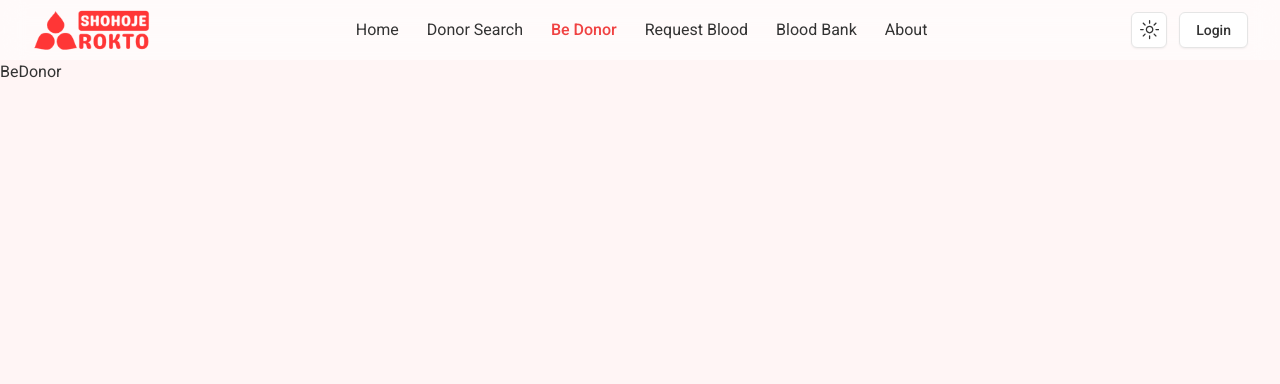
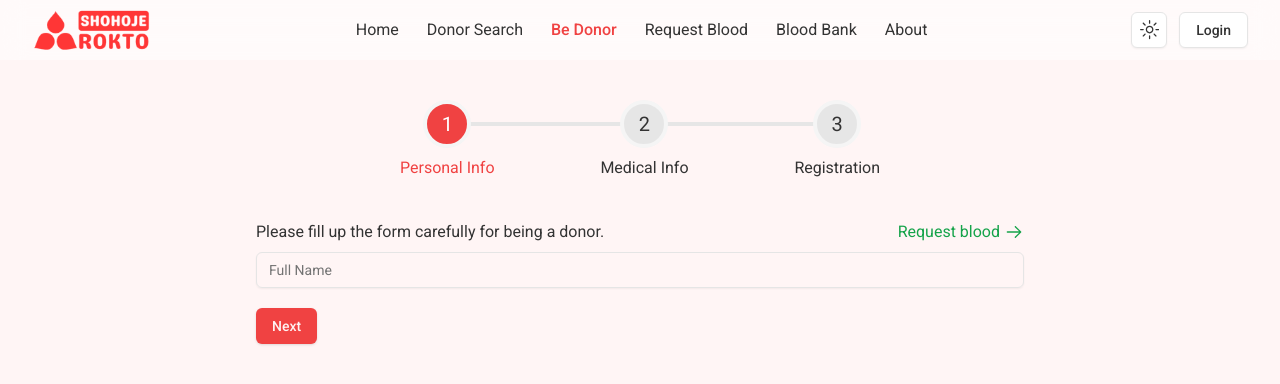
Before and after one commit to NH-Shohan/Shohoje-Rokto, a Next.js app: page /be-donor in a window 1280 px wide. Shown: the top 384 px of the page. Built offline with nearby package versions, Linux system fonts and the light colour scheme.

Commit message:
be donor stepper feature added

```diff
--- a/package.json
+++ b/package.json
@@ -15,9 +15,11 @@
     "@radix-ui/react-icons": "^1.3.0",
     "@radix-ui/react-label": "^2.0.2",
     "@radix-ui/react-popover": "^1.0.7",
+    "@radix-ui/react-progress": "^1.0.3",
     "@radix-ui/react-select": "^2.0.0",
     "@radix-ui/react-slot": "^1.0.2",
     "@radix-ui/react-tooltip": "^1.0.7",
+    "@vercel/speed-insights": "^1.0.10",
     "class-variance-authority": "^0.7.0",
     "clsx": "^2.1.0",
     "cmdk": "^0.2.1",
@@ -31,6 +33,7 @@
     "tailwindcss-animate": "^1.0.7"
   },
   "devDependencies": {
+    "@types/react": "^18.2.58",
     "autoprefixer": "^10.0.1",
     "eslint": "^8",
     "eslint-config-next": "14.1.0",
--- /dev/null
+++ b/src/app/(Be_Donor)/PersonalInfo.jsx
@@ -0,0 +1,24 @@
+import { Input } from "@/components/ui/input";
+import { ArrowRightIcon } from "@radix-ui/react-icons";
+import Link from "next/link";
+
+const PersonalInfo = () => {
+  return (
+    <div className="flex flex-col gap-2">
+      <div className="flex justify-between">
+        <p>Please fill up the form carefully for being a donor.</p>
+        <Link
+          href="/request-blood"
+          className="text-green-600 hover:text-green-700 hover:underline flex gap-1 items-center"
+        >
+          Request blood
+          <ArrowRightIcon className="w-5 h-5" />
+        </Link>
+      </div>
+
+      <Input type="text" placeholder="Full Name" id={"name"} name="name" />
+    </div>
+  );
+};
+
+export default PersonalInfo;
--- /dev/null
+++ b/src/app/(Be_Donor)/Stepper.jsx
@@ -0,0 +1,100 @@
+"use client";
+import { Button } from "@/components/ui/button";
+import { Progress } from "@/components/ui/progress";
+import { useState } from "react";
+
+const Stepper = ({ stepsConfig = [] }) => {
+  const [currentStep, setCurrentStep] = useState(1);
+  const [isComplete, setIsComplete] = useState(false);
+
+  if (stepsConfig.length === 0) {
+    return <></>;
+  }
+
+  const handleNext = () => {
+    setCurrentStep((prevStep) => {
+      if (prevStep === stepsConfig.length) {
+        setIsComplete(true);
+        return prevStep;
+      } else {
+        return prevStep + 1;
+      }
+    });
+  };
+
+  const handlePrev = () => {
+    setCurrentStep((nextStep) => {
+      if (nextStep === stepsConfig[0]) {
+        setIsComplete(false);
+        return nextStep;
+      } else {
+        return nextStep - 1;
+      }
+    });
+  };
+
+  const calculateProgressBarWidth = () => {
+    return ((currentStep - 1) / (stepsConfig.length - 1)) * 100;
+  };
+
+  const ActiveComponent = stepsConfig[currentStep - 1]?.Component;
+
+  return (
+    <div className="max-w-3xl mx-auto">
+      <div className="relative flex justify-center">
+        <div className="flex justify-between my-10 w-[480px]">
+          {stepsConfig.map((step, index) => (
+            <div key={index} className="text-center flex flex-col items-center">
+              <div
+                className={`bg-accent w-12 h-12 text-xl flex justify-center items-center rounded-full mb-2 border-[4px] border-background ${
+                  currentStep > index + 1 || isComplete
+                    ? "bg-green-600 text-white"
+                    : ""
+                } ${currentStep === index + 1 ? "bg-primary text-white" : ""}`}
+              >
+                {currentStep > index + 1 || isComplete ? (
+                  <span>&#10003;</span>
+                ) : (
+                  index + 1
+                )}
+              </div>
+              <div
+                className={`${
+                  currentStep > index + 1 || isComplete ? "text-green-600" : ""
+                } ${currentStep === index + 1 ? "text-primary" : ""}`}
+              >
+                {step.name}
+              </div>
+            </div>
+          ))}
+        </div>
+        <Progress
+          className="absolute top-[62px] w-[350px] -z-10"
+          value={calculateProgressBarWidth()}
+        />
+      </div>
+
+      <ActiveComponent />
+
+      <div className="flex gap-4 mt-5">
+        {!isComplete && (
+          <>
+            {currentStep !== 1 && (
+              <Button onClick={handlePrev}>
+                {stepsConfig.length === currentStep ? "Previous" : "Previous"}
+              </Button>
+            )}
+
+            {currentStep !== stepsConfig.length && (
+              <Button onClick={handleNext}>
+                {stepsConfig.length === currentStep ? "Finish" : "Next"}
+              </Button>
+            )}
+          </>
+        )}
+      </div>
+    </div>
+  );
+};
+
+export default Stepper;
--- /dev/null
+++ b/src/app/(Be_Donor)/be-donor/page.jsx
@@ -0,0 +1,28 @@
+"use client";
+import PersonalInfo from "../PersonalInfo";
+import Stepper from "../Stepper";
+
+const REGISTER_STEPS = [
+  {
+    name: "Personal Info",
+    Component: () => <PersonalInfo />,
+  },
+  {
+    name: "Medical Info",
+    Component: () => <div>Medical Info</div>,
+  },
+  {
+    name: "Registration",
+    Component: () => <div>Registration</div>,
+  },
+];
+
+const BeDonor = () => {
+  return (
+    <div className="container">
+      <Stepper stepsConfig={REGISTER_STEPS} />
+    </div>
+  );
+};
+
+export default BeDonor;
--- a/src/app/(Donor_Search)/DonorCard.jsx
+++ b/src/app/(Donor_Search)/DonorCard.jsx
@@ -33,20 +33,6 @@ const DonorCard = ({ donors }) => {
 
   useEffect(() => {
     setIsClient(true);
-    const storedPage = localStorage.getItem("currentPage");
-    if (storedPage) {
-      setCurrentPage(parseInt(storedPage));
-    }
-
-    const timeoutId = setTimeout(() => {
-      localStorage.removeItem("currentPage");
-    }, 5 * 60 * 1000);
-
-    return () => clearTimeout(timeoutId);
-  }, []);
-
-  useEffect(() => {
-    setIsClient(true);
     const storedData = localStorage.getItem("filterValues");
     if (storedData) {
       const filters = JSON.parse(storedData);
@@ -70,6 +56,12 @@ const DonorCard = ({ donors }) => {
     } else {
       setFilteredDonors(donors);
     }
+
+    const timeoutId = setTimeout(() => {
+      localStorage.removeItem("filterValues");
+    }, 30 * 60 * 1000);
+
+    return () => clearTimeout(timeoutId);
   }, [donors, bloodGroup, area, gender, age, availability]);
 
   const isAgeInRange = (filterAge, donorAge) => {
@@ -89,12 +81,6 @@ const DonorCard = ({ donors }) => {
     }
   };
 
-  useEffect(() => {
-    if (isClient) {
-      localStorage.setItem("currentPage", currentPage);
-    }
-  }, [currentPage, isClient]);
-
   const lastPostIndex = currentPage * postsPerPage;
   const firstPostIndex = lastPostIndex - postsPerPage;
   const currentItems = filteredDonors.slice(firstPostIndex, lastPostIndex);
@@ -108,7 +94,6 @@ const DonorCard = ({ donors }) => {
           <h1 className="font-light text-primary absolute top-[10%]">
             No Donors Found 😔
           </h1>
-          <p className>Sorry 😞</p>
           <div className="relative w-[100%] h-[80%]">
             <Image src={noData} alt="No data Found Image" fill />
           </div>
--- a/src/app/be-donor/page.jsx
+++ /dev/null
@@ -1,5 +0,0 @@
-const BeDonor = () => {
-  return <div>BeDonor</div>;
-};
-
-export default BeDonor;
--- a/src/app/layout.jsx
+++ b/src/app/layout.jsx
@@ -1,5 +1,6 @@
 import Navbar from "@/components/ui/navbar";
 import { ThemeProvider } from "@/components/ui/theme-provider";
+import { SpeedInsights } from "@vercel/speed-insights/next";
 import { Roboto } from "next/font/google";
 import "./globals.css";
 
@@ -26,6 +27,7 @@ export default function RootLayout({ children }) {
           <Navbar />
           {children}
         </ThemeProvider>
+          <SpeedInsights />
       </body>
     </html>
   );
--- /dev/null
+++ b/src/components/ui/progress.jsx
@@ -0,0 +1,25 @@
+"use client";
+
+import * as ProgressPrimitive from "@radix-ui/react-progress";
+import * as React from "react";
+
+import { cn } from "@/lib/utils";
+
+const Progress = React.forwardRef(({ className, value, ...props }, ref) => (
+  <ProgressPrimitive.Root
+    ref={ref}
+    className={cn(
+      "relative h-1 w-full overflow-hidden rounded-full bg-accent",
+      className
+    )}
+    {...props}
+  >
+    <ProgressPrimitive.Indicator
+      className="h-full w-full flex-1 bg-primary transition-all duration-300"
+      style={{ transform: `translateX(-${100 - (value || 0)}%)` }}
+    />
+  </ProgressPrimitive.Root>
+));
+Progress.displayName = ProgressPrimitive.Root.displayName;
+
+export { Progress };
```
Also changed, not shown: 2 other files (tests, documents, lock files or other folders).
